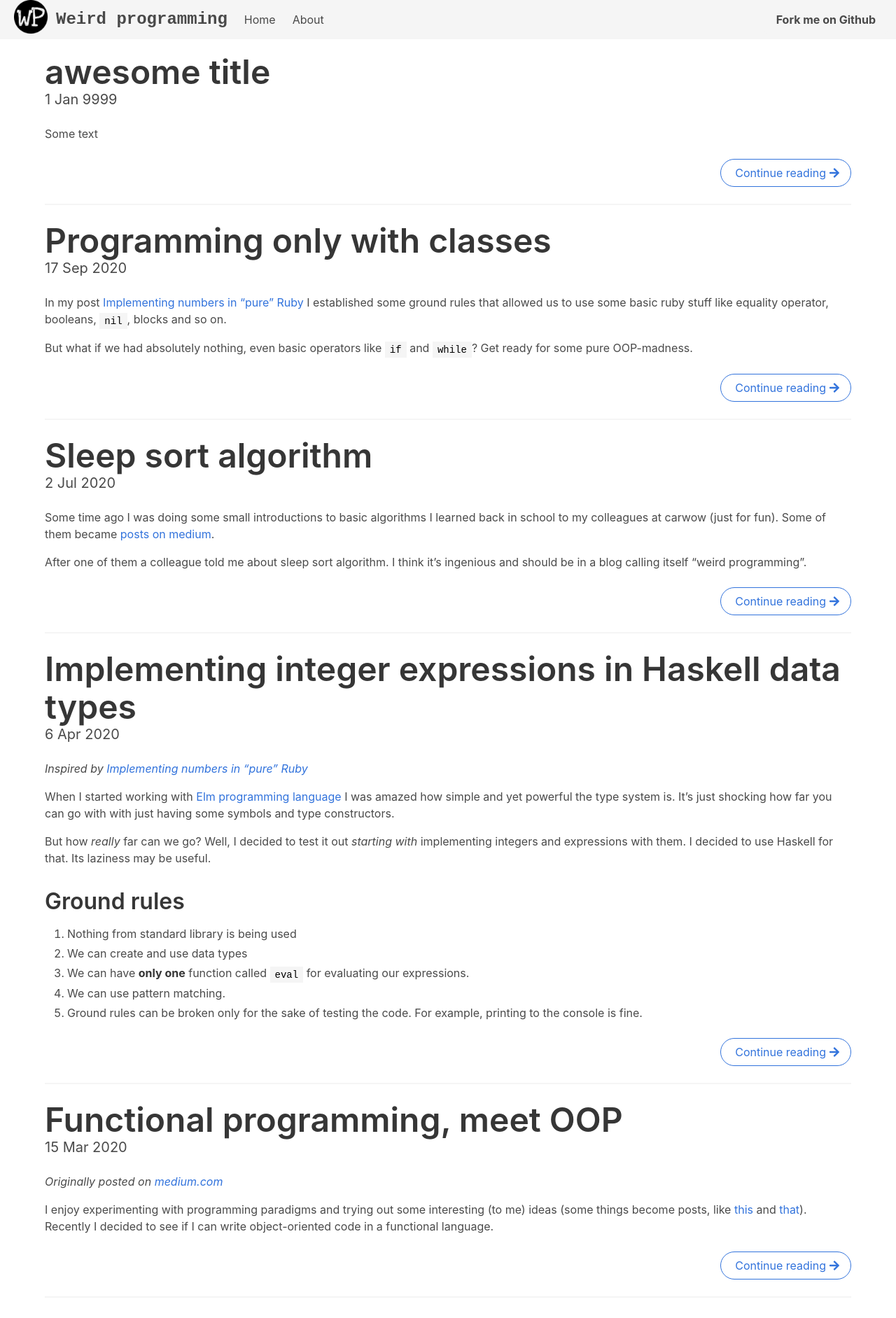
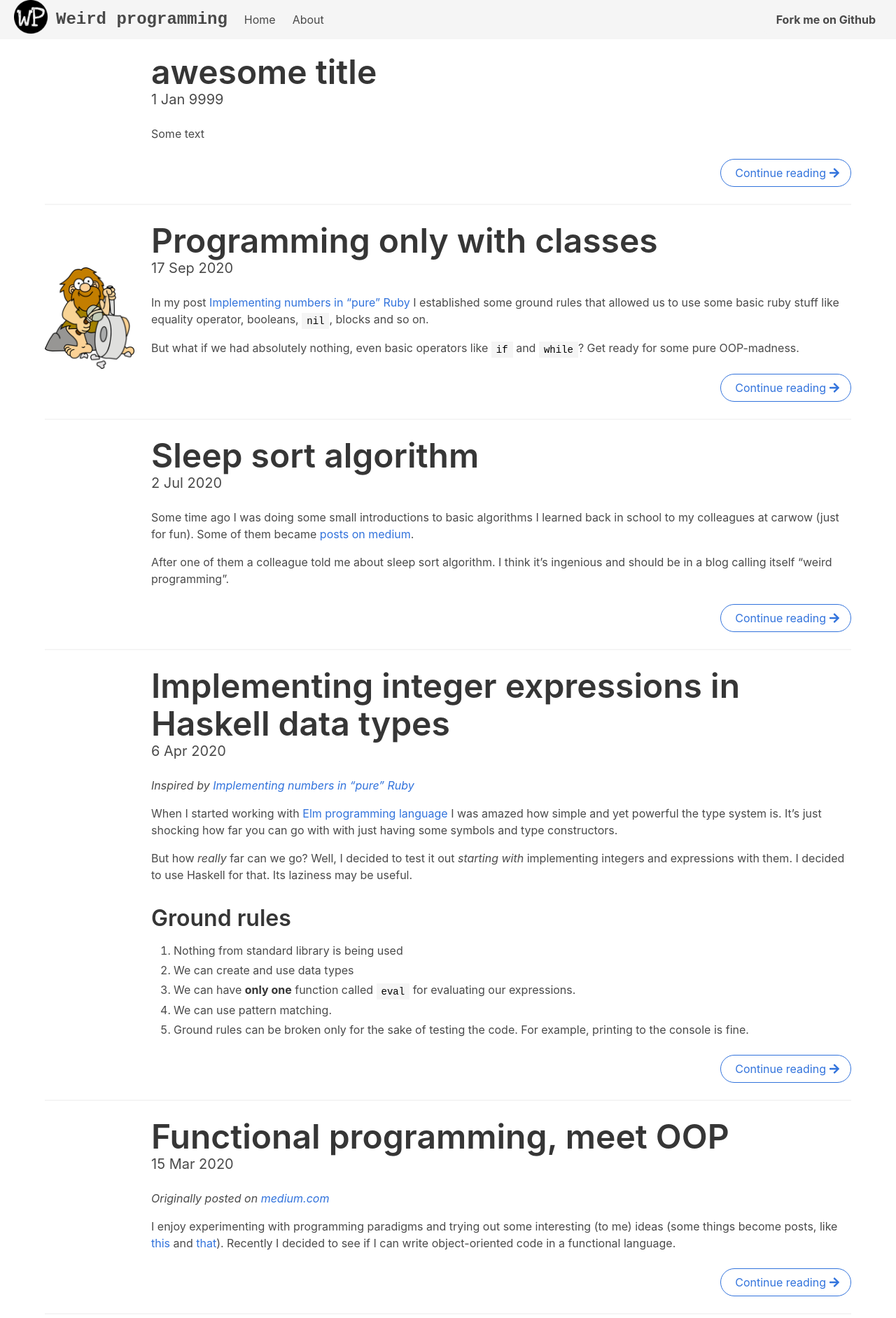
Before and after one commit to Nondv/weird-programming.dev, a Jekyll site: the page built from index.html, in a window 1280 px wide. Shown: the top 1883 px of the page at 70% size. Built offline with Jekyll 4.4.1, drawn with Linux system fonts in a browser that asks for light colours; nearby versions of some CDN libraries.

Commit message:
post img feature

```diff
--- a/_layouts/post.html
+++ b/_layouts/post.html
@@ -3,6 +3,11 @@ layout: default
 ---
 <div class="title is-1">{{page.title}}</div>
 {% include share-buttons.html %}
+
+{%- if page.img -%}
+  <img src='{{page.img}}' />
+{%- endif -%}
+
 <article class="content">
   {{content}}
 </article>
--- a/index.html
+++ b/index.html
@@ -4,6 +4,15 @@ title: Weird programming
 
 {%- for post in site.posts -%}
 <article>
+  <div class="columns is-vcentered">
+    <div class="column is-narrow">
+      <figure class="image is-128x128">
+        {%- if post.img -%}
+          <img src="{{ post.img }}">
+        {%- endif-%}
+      </figure>
+    </div>
+    <div class="column">
       <a href="{{ post.url }}">
         <h1 class="title is-size-1">{{post.title}}</h1>
       </a>
@@ -20,6 +29,8 @@ title: Weird programming
           </span>
         </a>
       </div>
+    </div>
+  </div>
 </article>
 <hr class="hr"></hr>
 {%- endfor -%}
```
Also changed, not shown: _posts/2020-09-17-classes-only.md (+1 -0 lines), img/posts/caveman.png (added). Lines whose indentation alone changed are shown as unchanged.
